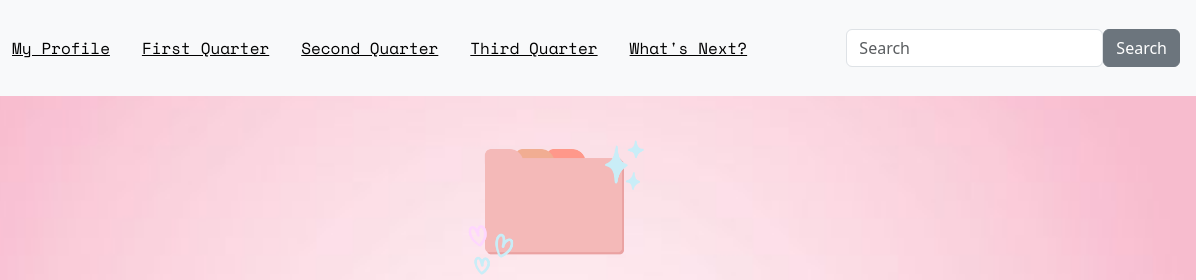
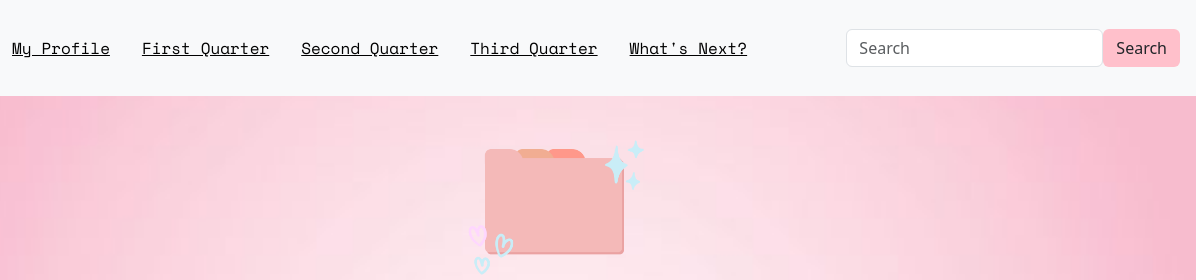
Before and after one commit to cmisa22/Q4Project, a plain HTML site: page ICT:4th Qtr: 4Q- Project/mainpage.html in a window 1280 px wide. Shown: the top 280 px of the page, 84-1280 px from the left. Drawn offline with nearby package versions, Linux system fonts and the light colour scheme.

Commit message:
Update mainpage.html

```diff
--- a/ICT:4th Qtr: 4Q- Project/mainpage.html
+++ b/ICT:4th Qtr: 4Q- Project/mainpage.html
@@ -101,9 +101,9 @@
       font-size: 20px;
     }
 
-/*    #bottom {
-      align-content: center;
-    }*/
+    #search {
+      background-color: pink !important;
+   }
   </style>
   </head>
 
@@ -131,7 +131,7 @@
         </ul>
         <form class="d-flex ms-auto p-3">
           <input class="form-control" type="text" placeholder="Search">
-          <button class="btn btn-secondary" type="button">Search</button>
+          <button class="btn" id="search" type="button">Search</button>
         </form>
        </div>
 
```
